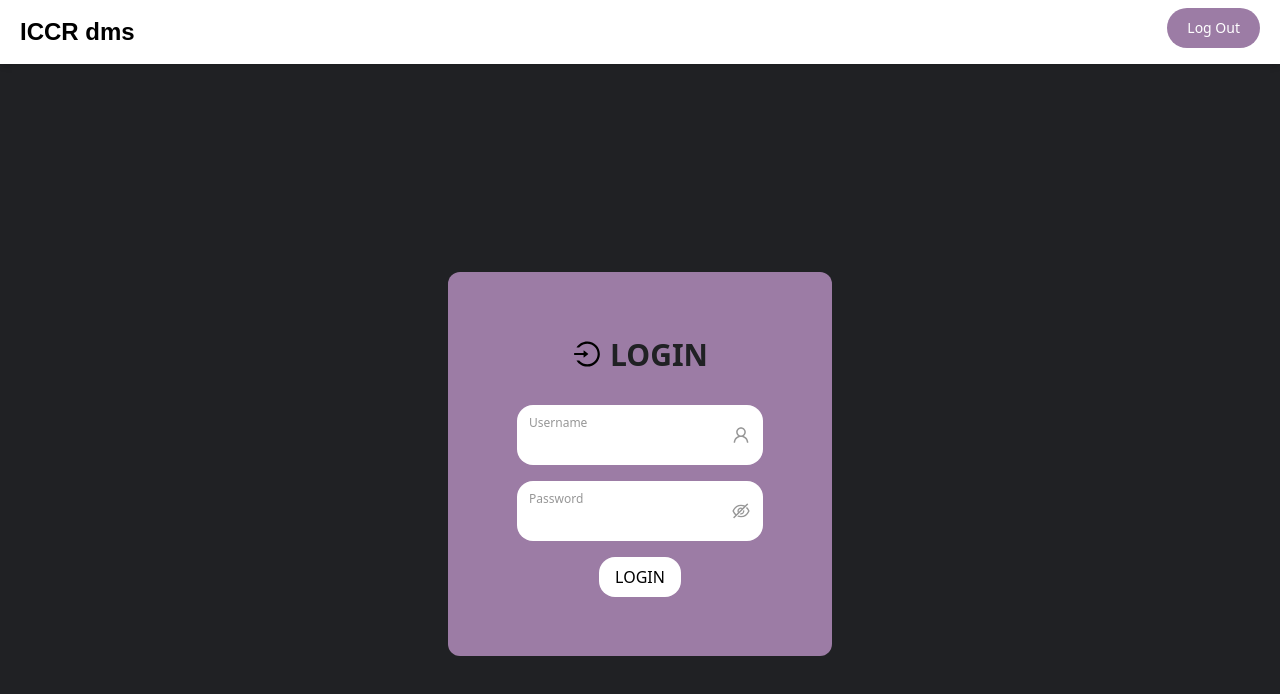
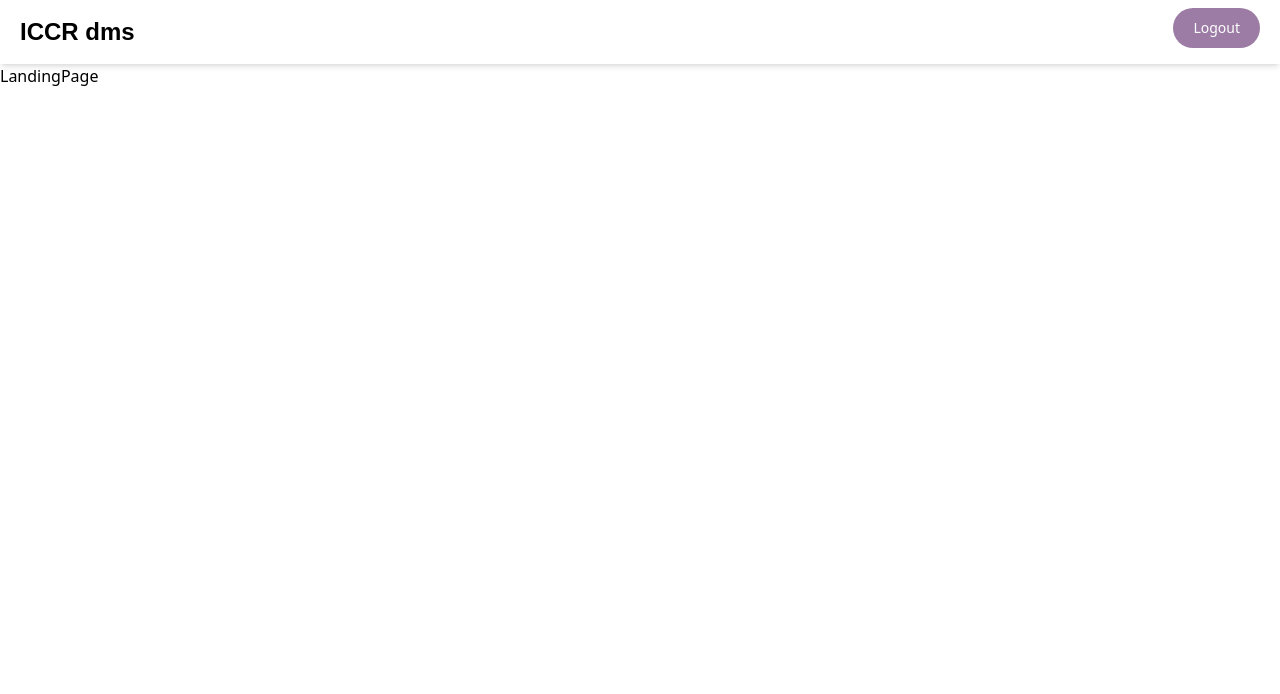
Before and after one commit to dhruvkud13/sih, a React (Create React App) app in the folder frontend/: page / in a window 1280 px wide. Shown: the top 694 px of the page. Built offline with nearby package versions, Linux system fonts and the light colour scheme.

Commit message:
temp commit

```diff
--- a/frontend/src/App.js
+++ b/frontend/src/App.js
@@ -1,11 +1,17 @@
 import Navbar from "./components/Navbar";
 import Login from "./pages/Login";
-
+import { BrowserRouter as Router, Routes, Route } from "react-router-dom";
+import LandingPage from "./pages/LandingPage";
 function App() {
   return (
     <div className="App">
-    <Navbar/>
-      <Login/>
+      <Router>
+        <Navbar />
+        <Routes>
+          <Route path="/" element={<LandingPage />} />
+          <Route path="/login" element={<Login />} />
+        </Routes>
+      </Router>
     </div>
   );
 }
--- a/frontend/src/components/Navbar.js
+++ b/frontend/src/components/Navbar.js
@@ -1,20 +1,22 @@
 import React from "react";
 const Navbar = () => {
+  var [isLoggedIn, setIsLoggedIn] = React.useState(true);
   return (
     <div className={style.navbarStyle}>
-      <div className="font-raleway font-bold text-2xl cursor-pointer">ICCR dms</div>
-      <button
-        type="button"
-        className={style.buttonStyle}
-      >
-        Log Out
-      </button>
+      <div className="font-raleway font-bold text-2xl cursor-pointer">
+        ICCR dms
+      </div>
+      {isLoggedIn ? (
+        <button type="button" className={style.buttonStyle}>Logout</button>
+      ) : (
+        <div></div>
+      )}
     </div>
   );
 };
 const style = {
   navbarStyle:
-    "min-w-full sticky shadow-md w-full h-16 bg-white flex justify-between px-5 items-center",
+    "min-w-full fixed shadow-md w-full h-16 bg-white flex justify-between px-5 items-center",
   buttonStyle:
     "text-white bg-purple hover:bg-bgdark duration-300 focus:outline-none text-raleway focus:ring-purple-300 font-medium rounded-full text-sm px-5 py-2.5 text-center mb-2 dark:bg-purple-600 dark:hover:bg-purple-700 dark:focus:ring-purple-900",
 };
--- /dev/null
+++ b/frontend/src/pages/LandingPage.js
@@ -0,0 +1,9 @@
+import React from 'react'
+
+const LandingPage = () => {
+  return (
+    <div className='pt-16'>LandingPage</div>
+  )
+}
+
+export default LandingPage
```
